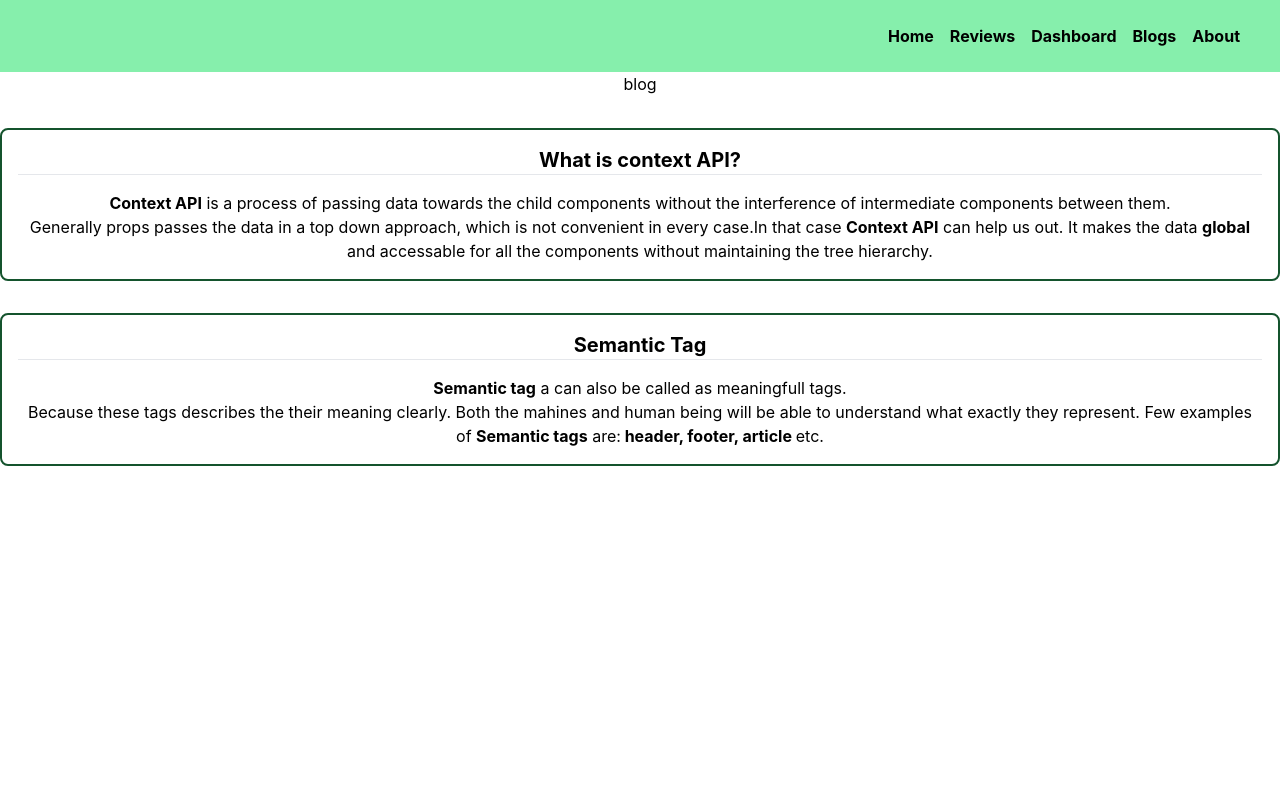
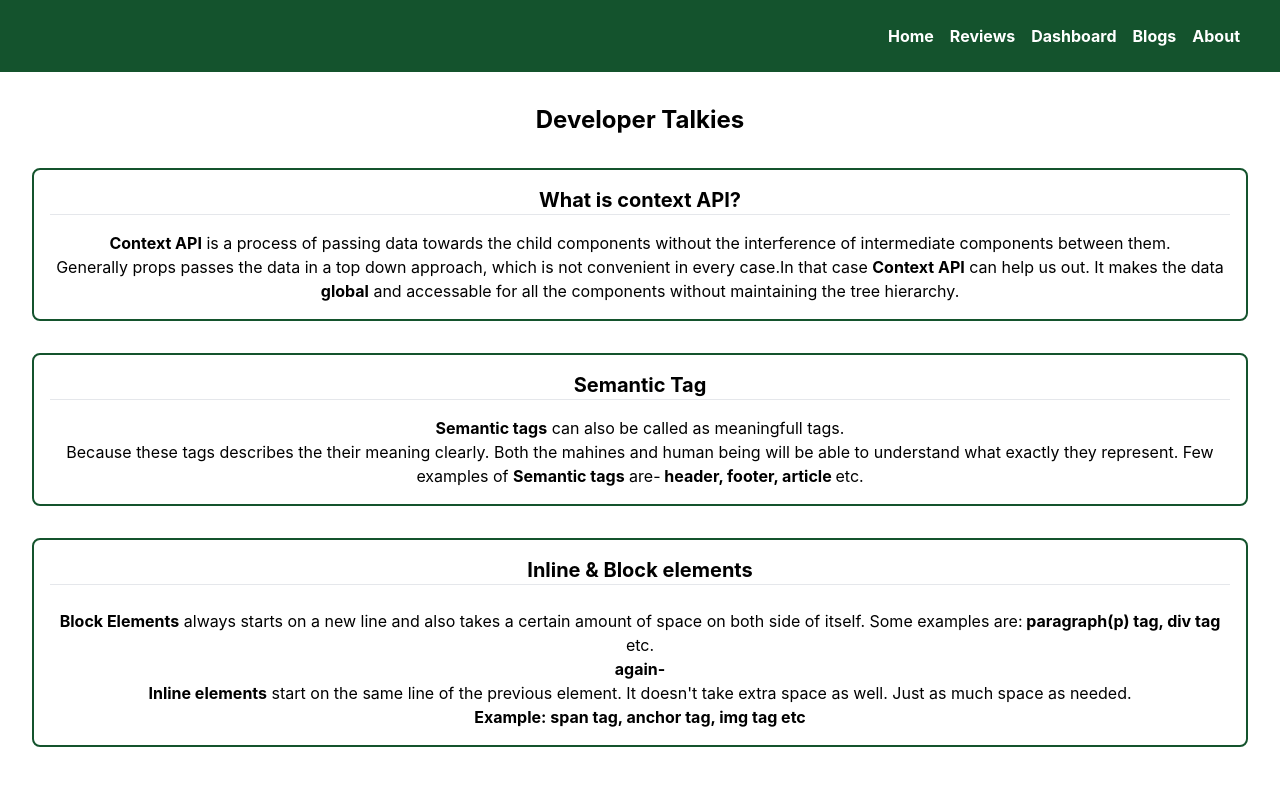
Before and after one commit to shakhawat-hridoy/watch-review, a React (Create React App) app: page /blogs in a window 1280 px wide. Shown: the top 786 px of the page. Built offline with nearby package versions, Linux system fonts and the light colour scheme.

Commit message:
blogs added

```diff
--- a/src/components/Blogs/Blogs.js
+++ b/src/components/Blogs/Blogs.js
@@ -1,13 +1,15 @@
 import React from 'react';
 import Q1 from '../QA/Q1';
 import Q2 from '../QA/Q2';
+import Q3 from '../QA/Q3';
 
 const Blogs = () => {
     return (
-        <div>
-            <h1>blog</h1>
+        <div className='m-8'>
+            <h1 className='text-2xl font-bold my-8'>Developer Talkies</h1>
             <Q1></Q1>
             <Q2></Q2>
+            <Q3></Q3>
         </div>
     );
 };
--- a/src/components/Dashboard/Dashboard.js
+++ b/src/components/Dashboard/Dashboard.js
@@ -7,7 +7,7 @@ const Dashboard = () => {
     const [data, setData]=UseData(url);
 
     return (
-        <div className='flex justify-between p-16'>
+        <div className='grid grid-cols-1 md:grid-cols-2 gap-4 p-16'>
             <LineChart chartData={data}></LineChart>
             <MyBarChart chartData={data}></MyBarChart>
         </div>
--- a/src/components/Header/Header.js
+++ b/src/components/Header/Header.js
@@ -4,7 +4,7 @@ import { Link } from 'react-router-dom';
 const Header = () => {
     return (
         <div>
-           <nav className='bg-green-300 p-6 text-right'>
+           <nav className='bg-green-900 p-6 text-right text-white'>
                {/* <Link className='mr-4' to="/">Home</Link> */}
                <Link className='mr-4 font-bold' to="/home">Home</Link>
                <Link className='mr-4 font-bold' to="/reviews">Reviews</Link>
--- a/src/components/Home/Home.js
+++ b/src/components/Home/Home.js
@@ -14,9 +14,8 @@ const Home = () => {
 
     return (
         <div>
-            <h1>This is home</h1>
-            <div className='flex justify-between items-center px-8 bg-green-200'>
-            <div className='site-description'>
+            <div className='flex justify-between items-center p-8'>
+            <div className='w-3/4'>
                 <h1 className='text-6xl font-bold'>Your watch
                 <span className='text-green-600 block'>
                 Your review
@@ -27,8 +26,8 @@ const Home = () => {
                 <button className='bg-green-800 rounded px-4 py-2 mt-8 text-white font-bold'>Live Demo</button>
             </div>
 
-            <div className='site-image h-96'>
-                <img className='h-full w-full bg-green-100' src="watch-bg.png" alt="" />
+            <div className='w-1/4 mr-16'>
+                <img className='' src="https://www.mytrendyphone.eu/images/Waterproof-Smartwatch-with-Heart-Rate-K12-IP68-Bluetooth-4-Black-10092020-01A-p.jpg" alt="" />
             </div>
         </div>
 
--- a/src/components/LineChart/LineChart.js
+++ b/src/components/LineChart/LineChart.js
@@ -1,10 +1,10 @@
 import React from 'react';
-import { CartesianGrid, Line, LineChart, ResponsiveContainer, Tooltip, XAxis, YAxis } from 'recharts';
+import { CartesianGrid, Legend, Line, LineChart, ResponsiveContainer, Tooltip, XAxis, YAxis } from 'recharts';
 
 const MyLineChart = (props) => {
     const data= props.chartData;
     return (
-                <LineChart width={600} height={300} data={data}>
+                <LineChart width={500} height={300} data={data}>
 
                 <Line type="monotone" dataKey="revenue" stroke="#8884d8" activeDot={{ r: 8 }} />
                 <Line type="monotone" dataKey="investment" stroke="#82ca9d" />
@@ -12,6 +12,7 @@ const MyLineChart = (props) => {
                 <XAxis dataKey="month"></XAxis>
                 <YAxis></YAxis>
                 <Tooltip></Tooltip>
+                <Legend></Legend>
                 </LineChart>
     );
 };
--- a/src/components/MyBarChart/MyBarChart.js
+++ b/src/components/MyBarChart/MyBarChart.js
@@ -1,16 +1,17 @@
 import React from 'react';
-import { Bar, BarChart, CartesianGrid, Tooltip, XAxis, YAxis } from 'recharts';
+import { Bar, BarChart, CartesianGrid, Legend, Tooltip, XAxis, YAxis } from 'recharts';
 
 const MyBarChart = (props) => {
     const data= props.chartData;
     return (
-        <BarChart width={600} height={300} data={data}>
+        <BarChart width={500} height={300} data={data}>
             <CartesianGrid strokeDasharray="3 3"></CartesianGrid>
             <XAxis dataKey="month"></XAxis>
             <YAxis></YAxis>
             <Tooltip></Tooltip>
+            <Legend></Legend>
             <Bar dataKey="revenue" fill="#8884d8"></Bar>
-            <Bar dataKey="investment" fill="##82ca9d"></Bar>
+            <Bar dataKey="investment" fill="#82ca9d"></Bar>
         </BarChart>
     );
 };
--- a/src/components/QA/Q2.js
+++ b/src/components/QA/Q2.js
@@ -6,9 +6,9 @@ const Q2 = () => {
             <h5 className='text-xl font-bold'>Semantic Tag</h5>
             <hr />
             <p className='mt-4'>
-            <span><b>Semantic tag</b></span> a can also be called as meaningfull tags.
+            <span><b>Semantic tags</b></span> can also be called as meaningfull tags.
                 <br/>
-                Because these tags describes the their meaning clearly. Both the mahines and human being will be able to understand what exactly they represent. Few examples of <span><b>Semantic tags</b></span> are:
+                Because these tags describes the their meaning clearly. Both the mahines and human being will be able to understand what exactly they represent. Few examples of <span><b>Semantic tags</b></span> are-
                 <b> header, footer, article </b>etc.
             </p>
         </article>
--- /dev/null
+++ b/src/components/QA/Q3.js
@@ -0,0 +1,24 @@
+import React from 'react';
+
+const Q3 = () => {
+    return (
+            <article className='border-2 border-green-900 rounded-lg p-4 mt-8'>
+            <h5 className='text-xl font-bold'>Inline & Block elements</h5>
+            <hr />
+            <p>
+            <span><b></b></span>
+                <br/>
+                <span><b>Block Elements</b></span> always starts on a new line and also takes a certain amount of space on both side of itself. Some examples are:
+                <b> paragraph(p) tag, div tag</b> etc.
+            </p>
+            <p>
+                <b>again-</b> <br />
+                <span><b>Inline elements</b></span> start  on the same line of the previous element. It doesn't take extra space as well. Just as much space as needed.
+                <br />
+                <b>Example: span tag, anchor tag, img tag etc</b>
+            </p>
+        </article>
+    );
+};
+
+export default Q3;
--- a/src/components/Review/Review.js
+++ b/src/components/Review/Review.js
@@ -11,12 +11,12 @@ const Review = () =>
             <div class="grid grid-cols-3 m-4 gap-4 p-4 border-2  border-green-400 rounded-lg">
             {
                 data.map(data =>
-                    <div className='h-48 bg-green-200 p-4 rounded-lg shadow-lg'>
+                    <div className='bg-green-50 p-4 rounded-lg shadow-lg'>
                         <div>
+                            <img className='h-24 w-24 mb-4 rounded-full mx-auto' src={data.image} alt="" />
                         <h3 className='text-lg font-bold'> {data.name}</h3>
-
                         <p className='mt-4'>{data.comment}</p>
-                        <p>Ratting : <span className='font-bold'>{data.ratting}</span></p>
+                        <p>Ratting : <span className='font-bold'>{data.ratting}/5</span></p>
                     </div>
                     </div>
 
--- a/src/components/Reviews/Reviews.js
+++ b/src/components/Reviews/Reviews.js
@@ -1,12 +1,11 @@
 import React, { useEffect, useState } from 'react';
-import UseData from '../../Hooks/UseData';
 import Review from '../Review/Review';
 
 const Reviews = () => {
 
     return (
         <div>
-            <h1>Review</h1>
+            <h1 className='text-2xl font-bold my-8 text-green-900'>All Reviews</h1>
             {
                 <Review></Review>
             }
--- a/src/components/TopComments/TopComments.js
+++ b/src/components/TopComments/TopComments.js
@@ -11,15 +11,15 @@ const TopComments = () => {
             <div class="grid grid-cols-3 m-4 gap-4 p-4 border-2  border-green-400 rounded-lg">
             {
                 short.map(comment =>
-                    <div className='h-48 bg-green-200 p-4 rounded-lg shadow-lg'>
+                    <div className='bg-green-50 py-16 rounded-lg shadow-xl'>
                         <div>
+                        <img className='h-24 w-24 mb-4 rounded-full mx-auto' src={comment.image} alt="" />
                         <h3 className='text-lg font-bold'> {comment.name}</h3>
 
                         <p className='mt-4'>{comment.comment}</p>
                         <p>Ratting : <span className='font-bold'>{comment.ratting}</span></p>
                     </div>
                     </div>
-
                  )
             }
             </div>
```
Also changed, not shown: public/comments.json (+12 -12 lines).
